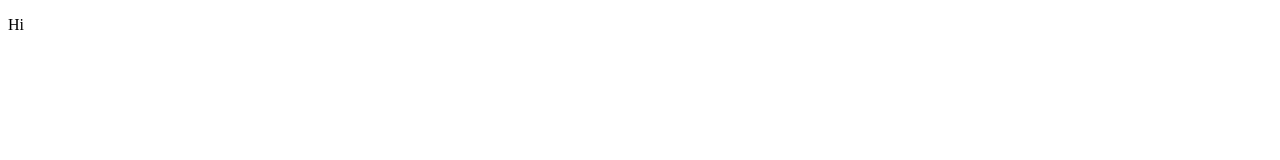
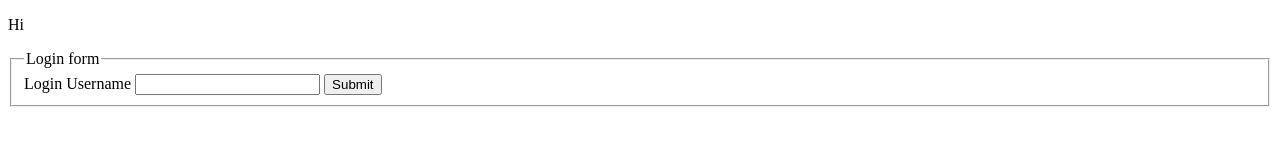
Before and after one commit to NualCadd/NualCadd, a plain HTML site: page index.html in a window 1280 px wide. Drawn offline with Linux system fonts and the light colour scheme.

Commit message:
New change

```diff
--- a/index.html
+++ b/index.html
@@ -7,5 +7,14 @@
 </head>
 <body>
     <p>Hi</p>
+    <form action="login.html" method="get">
+        <fieldset>
+            <legend>Login form</legend>
+            <label for="">Login</label>
+            <label for="">Username</label>
+            <input name="username" type="text" name="" id="">
+            <input type="submit">
+        </fieldset>
+    </form>
 </body>
 </html>
```
